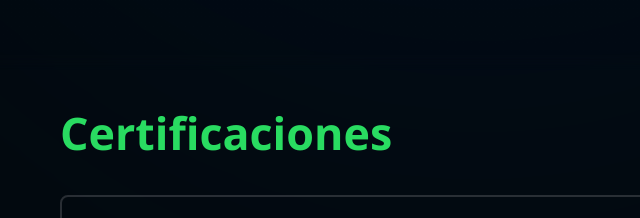
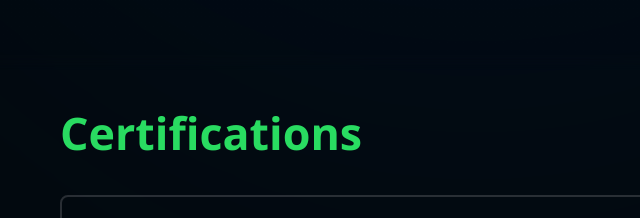
Before and after one commit to mshdvv/portafolio, a plain HTML site: page index.html in a window 1280 px wide. Shown: the part 3576-3794 px from the top of the page, 132-772 px from the left. Drawn offline with nearby package versions, Linux system fonts and the light colour scheme.

Commit message:
Change category name

```diff
--- a/index.html
+++ b/index.html
@@ -215,7 +215,7 @@
     </section>
     <section id="certs" class="content">
       <div class="certs-container">
-        <h2 id="section-title">Certificaciones</h2>
+        <h2 id="section-title">Certifications</h2>
         <div class="cert">
           <a
             id="project-link"
```
